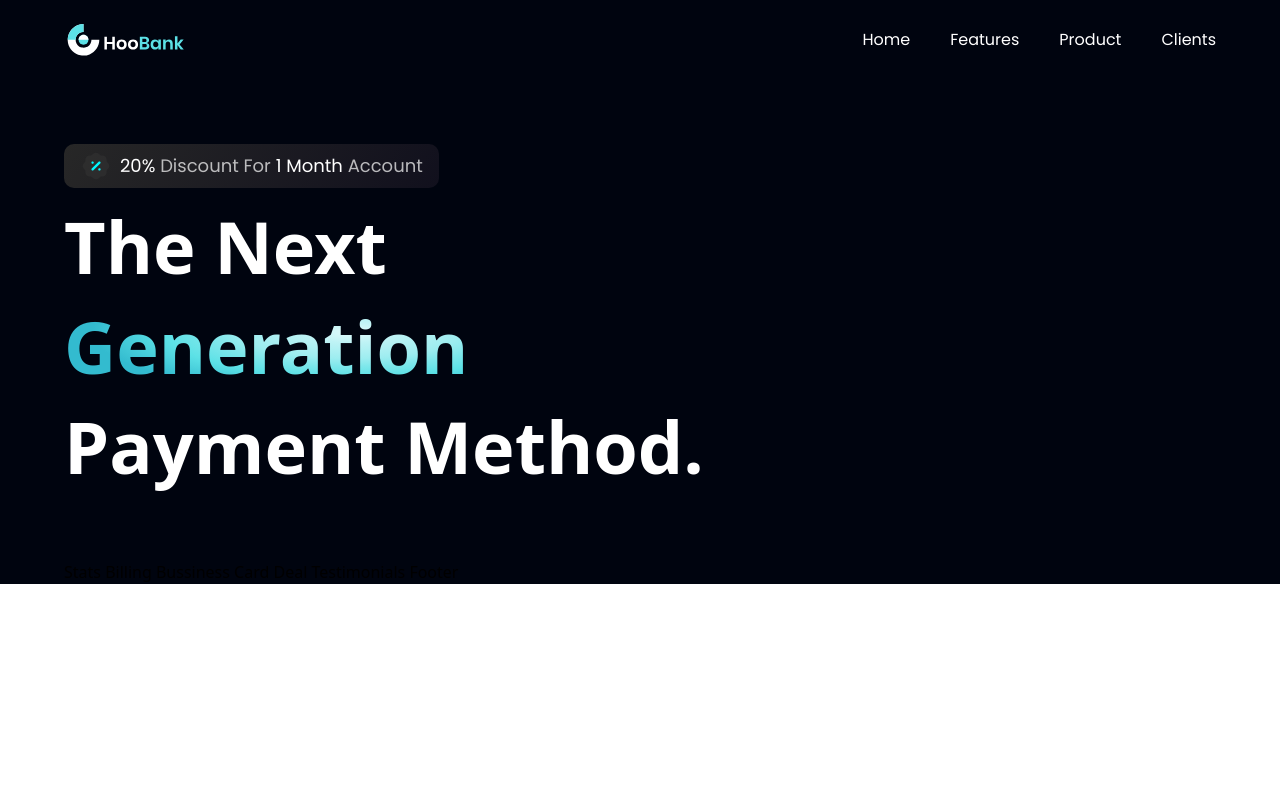
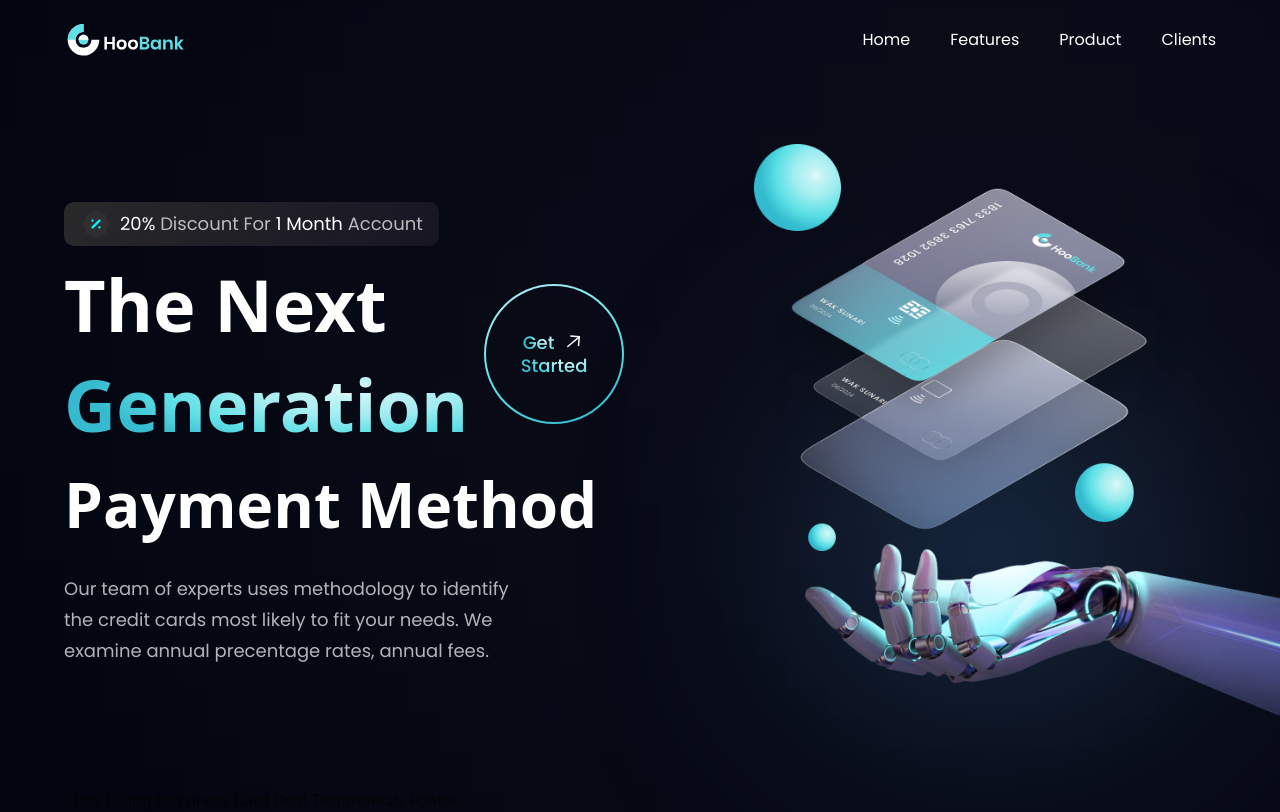
Before and after one commit to daitoch/fintech-app, a React (Vite) app: page / in a window 1280 px wide. Built offline with nearby package versions, Linux system fonts and the light colour scheme.

Commit message:
Hero Section Added with gradient and Get Started

```diff
--- /dev/null
+++ b/src/components/Getstarted.jsx
@@ -0,0 +1,28 @@
+import React from "react";
+
+import styles from "../style";
+import { arrowUp } from "../assets"
+
+const GetStarted =() =>{
+    return (
+        <div className={`${styles.flexCenter} w-[140px] h-[140px] rounded-full p-[2px] cursor-pointer bg-blue-gradient`}>
+            <div className={`${styles.flexCenter} flex-col bg-primary w-[100%] h-[100%] rounded-full`}>
+                <div className={`${styles.flexStart} flex-row`}>
+                    <p className="font-poppins font-medium text-[18px] leading-[23px] mr-2">
+                        <span className="text-gradient">Get</span>
+                    </p>
+                    <img src={arrowUp} alt="Arrow up" className="w-[23px] h-[23px] object-contain" />
+                </div>
+
+                <div className={`${styles.flexStart} flex-row`}>
+                    <p className="font-poppins font-medium text-[18px] leading-[23px]">
+                        <span className="text-gradient">Started</span>
+                    </p>
+                </div>
+
+            </div>
+        </div>
+    )
+}
+
+export default GetStarted;
--- a/src/components/Hero.jsx
+++ b/src/components/Hero.jsx
@@ -1,6 +1,7 @@
 import React from "react";
 
 import { discount, robot } from "../assets";
+import GetStarted from "./Getstarted";
 import styles from "../style"
 
 const Hero = () => {
@@ -19,16 +20,29 @@ const Hero = () => {
                 <div className="flex flex-row justify-between items-center w-full">
                     <h1 className="flex-1 font-popping text-white font-semibold ss:text-[72px] ss:leading-[100px] leading-[75px] text-[52px]">
                         The Next <br className=" sm:block hidden"/>
-                        <span className="text-gradient">Generation</span> {' '} <br />
-                        Payment Method.
+                        <span className="text-gradient">Generation</span>
                     </h1>
 
-                    <div className="">
-
+                    <div className="ss:flex hidden md:mr-4 mr-0">
+                        <GetStarted />
                     </div>
 
                 </div>
 
+                <h1 className="font-popping text-white font-semibold ss:text-[62px] ss:leading-[100px] leading-[75px] text-[52px]">
+                    Payment Method
+                </h1>
+                <p className={`${styles.paragraph} max-w-[470px] mt-5`}>
+                    Our team of experts uses methodology to identify the credit cards most likely to fit your needs. We examine annual precentage rates, annual fees.
+                </p>
+
+            </div>
+            <div className={`flex-1 flex ${styles.flexCenter} md:my-0 my-10 relative`}>
+                <img src={robot} alt="Robotic arm" className="w-[100%] h-[100%] relative z-[5]" />
+
+                <div className="absolute z-[0] pink__gradient w-[40%] h-[35%] top-0"/>
+                <div className="absolute z-[1] white__gradient w-[80%] h-[50%] bottom-40"/>
+                <div className="absolute z-[0] blue__gradient w-[50%] h-[50%] bottom-20"/>
             </div>
         </section>
     )
```
